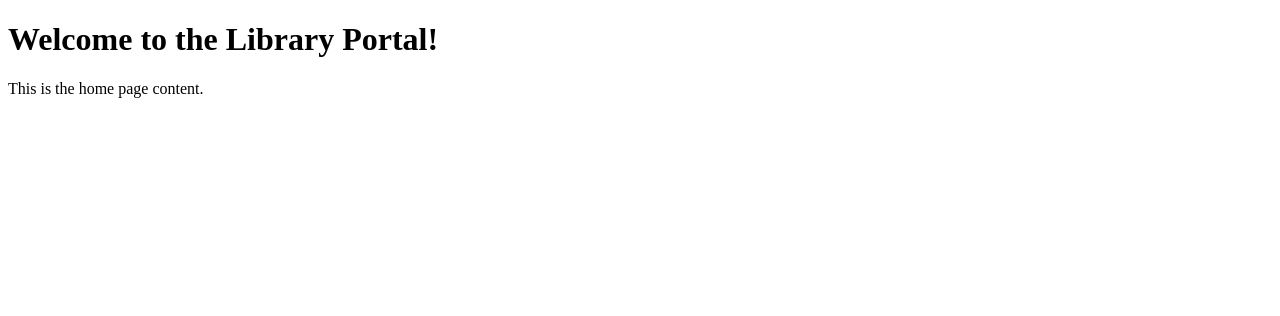
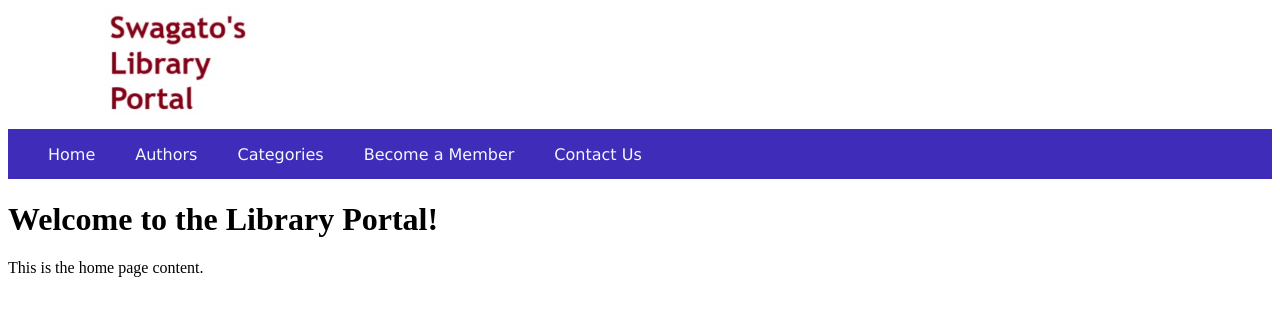
Before and after one commit to swagatobhaskar/flask-library-portal, a Flask app: page / in a window 1280 px wide. Shown: the top 316 px of the page. Run offline with Flask 3, Linux system fonts and the light colour scheme.

Commit message:
moved libraryapp/static to libraryapp/app/static; adding inline css.

```diff
--- a/libraryapp/app/templates/base.html
+++ b/libraryapp/app/templates/base.html
@@ -4,8 +4,23 @@
         <title>{% block title %}{% endblock %}</title>
     </head>
     <body>
-        <nav>
+        <div class="logo-section">
+            <img src="/static/flask-lib-logo.jpg" alt="logo" width="80%" height="auto">
+        </div>
+        <nav class="menubar" style="margin-top: 10px; height: 50px; background-color: rgb(63, 44, 184);">
             <!-- navigation menu will go in here -->
+            <li
+                style="
+                display: inline-flex;
+                font-family: Verdana, Geneva, Tahoma, sans-serif;
+                color: aliceblue;
+                ">
+                <ul>Home</ul>
+                <ul>Authors</ul>
+                <ul>Categories</ul>
+                <ul>Become a Member</ul>
+                <ul>Contact Us</ul>
+            </li>
         </nav>
         <div>
             {% block content %}{% endblock %}
```
Also changed, not shown: libraryapp/app/routes/main_routes.py (+0 -10 lines), libraryapp/app/static/flask-lib-logo.jpg (added), libraryapp/libraryapp.db (added).
